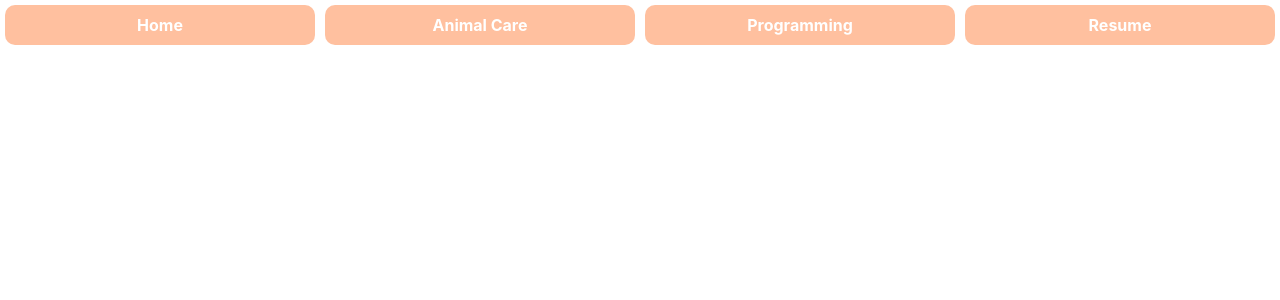
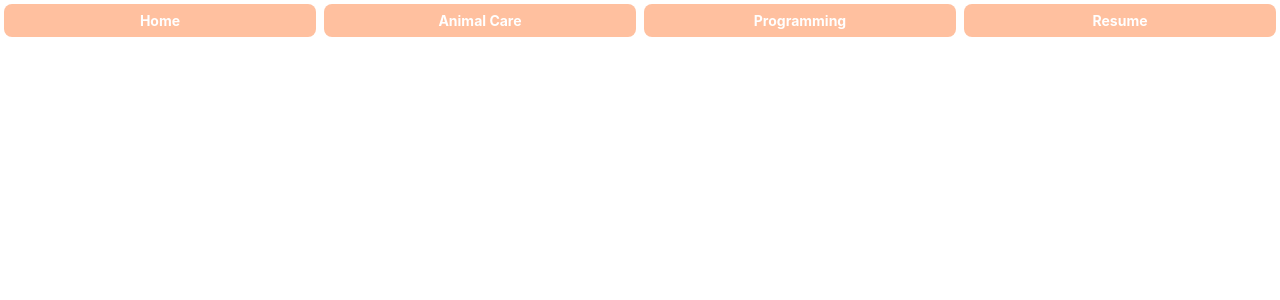
Before and after one commit to beaulazear/new-personal-site, a React (Create React App) app: page / in a window 1280 px wide. Shown: the top 300 px of the page. Built offline with nearby package versions, Linux system fonts and the light colour scheme.

Commit message:
changed browser router to hash router to try to solve client routing issues on github. changed button styles a bit for navs

```diff
--- a/src/App.css
+++ b/src/App.css
@@ -43,35 +43,28 @@
 .navigation {
   display: flex;
   width: 100%;
-  /* background-color: #f0f0f0; */
 }
 
 .navButtons {
   text-align: center;
   flex: 1;
-  padding: 10px;
+  padding: 8px;
   border: none;
   background-color: #ffc09f;
-  /* Light peachy color */
   color: #fff;
-  font-size: 16px;
+  font-size: 14px;
   cursor: pointer;
   transition: background-color 0.3s;
   font-weight: bold;
   text-decoration: none;
-  border-radius: 10px;
-  /* Rounded corners */
-  margin: 5px;
-  /* Add some spacing between buttons */
+  border-radius: 8px;
+  margin: 4px;
 }
 
 .navButtons:hover {
   background-color: #fcaa84;
-  /* Slightly darker peachy color on hover */
 }
 
-/* Add a different color for the active button (when it's selected) */
 .navButtons.active {
   background-color: #fe7742;
-  /* Bright orange color for the active button */
 }
--- a/src/index.js
+++ b/src/index.js
@@ -3,14 +3,14 @@ import ReactDOM from 'react-dom/client';
 import './index.css';
 import App from './App';
 import reportWebVitals from './reportWebVitals';
-import { BrowserRouter } from 'react-router-dom';
+import { HashRouter } from 'react-router-dom';
 
 const root = ReactDOM.createRoot(document.getElementById('root'));
 root.render(
   <React.StrictMode>
-    <BrowserRouter>
+    <HashRouter>
       <App />
-    </BrowserRouter>
+    </HashRouter>
   </React.StrictMode>
 );
 
```
